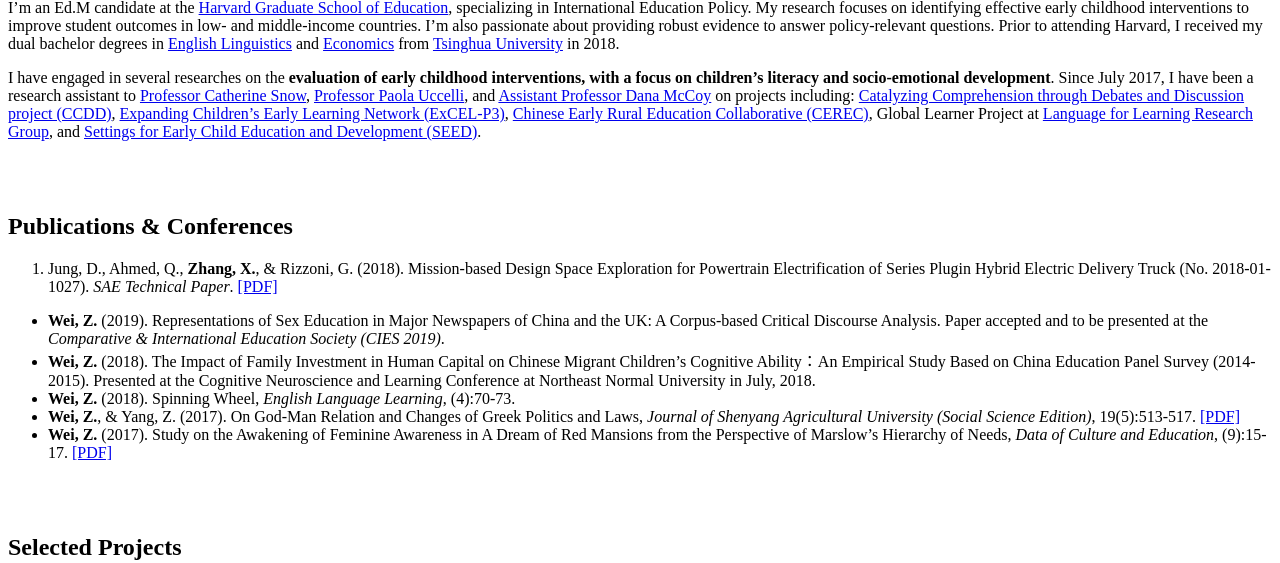
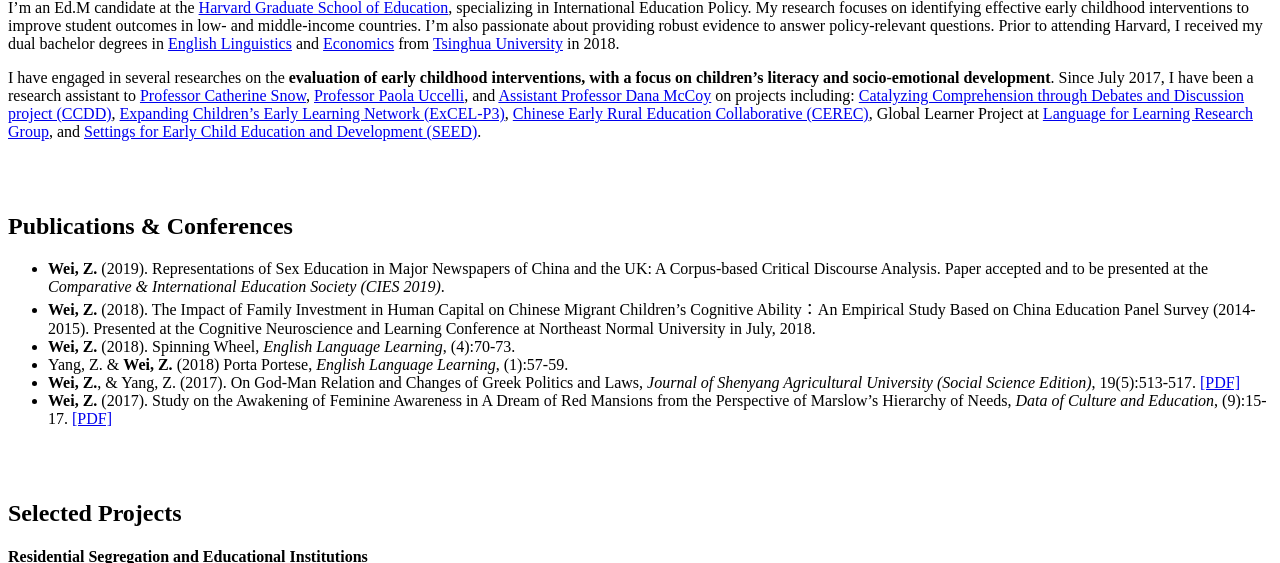
Before and after one commit to Sylviawzy/Sylviawzy.github.io, a Jekyll site: the page built from index.md, in a window 1280 px wide and 900 px high, scrolled down 1312 px, cut to the strip 0-563 px from the top of the window. Built offline with Jekyll 4.4.1, drawn with Linux system fonts in a browser that asks for light colours; our own code applies the rules of GitHub Pages for plain Markdown files; a style sheet for code colours, icons or effects is not loaded.

Commit message:
Update index.md

```diff
--- a/index.md
+++ b/index.md
@@ -8,11 +8,10 @@
 
 ## Publications & Conferences
 
-1. Jung, D., Ahmed, Q., **Zhang, X.**, & Rizzoni, G. (2018). Mission-based Design Space Exploration for Powertrain Electrification of Series Plugin Hybrid Electric Delivery Truck (No. 2018-01-1027). *SAE Technical Paper*. [[PDF]](Sylviawzy.github.io/assets/files/2018-01-1027.pdf)
-
 -	**Wei, Z.** (2019). Representations of Sex Education in Major Newspapers of China and the UK: A Corpus-based Critical Discourse Analysis. Paper accepted and to be presented at the _Comparative & International Education Society (CIES 2019)_.
 -	**Wei, Z.** (2018). The Impact of Family Investment in Human Capital on Chinese Migrant Children’s Cognitive Ability：An Empirical Study Based on China Education Panel Survey (2014-2015). Presented at the Cognitive Neuroscience and Learning Conference at Northeast Normal University in July, 2018.
 -	**Wei, Z.** (2018). Spinning Wheel, _English Language Learning_, (4):70-73.
+- Yang, Z. & **Wei, Z.** (2018) Porta Portese, _English Language Learning_, (1):57-59.
 -	**Wei, Z.**, & Yang, Z. (2017). On God-Man Relation and Changes of Greek Politics and Laws, _Journal of Shenyang Agricultural University (Social Science Edition)_, 19(5):513-517. [[PDF]](Sylviawzy.github.io/assets/files/CNKI论神人关系与古希腊城邦政制法律的演变.pdf)
 -	**Wei, Z.** (2017). Study on the Awakening of Feminine Awareness in A Dream of Red Mansions from the Perspective of Marslow’s Hierarchy of Needs, _Data of Culture and Education_, (9):15-17. [[PDF]](Sylviawzy.github.io/assets/files/从马斯洛需求层次理论看_红楼梦_中女性自我意识的觉醒_魏钟毓.pdf)
 
```
